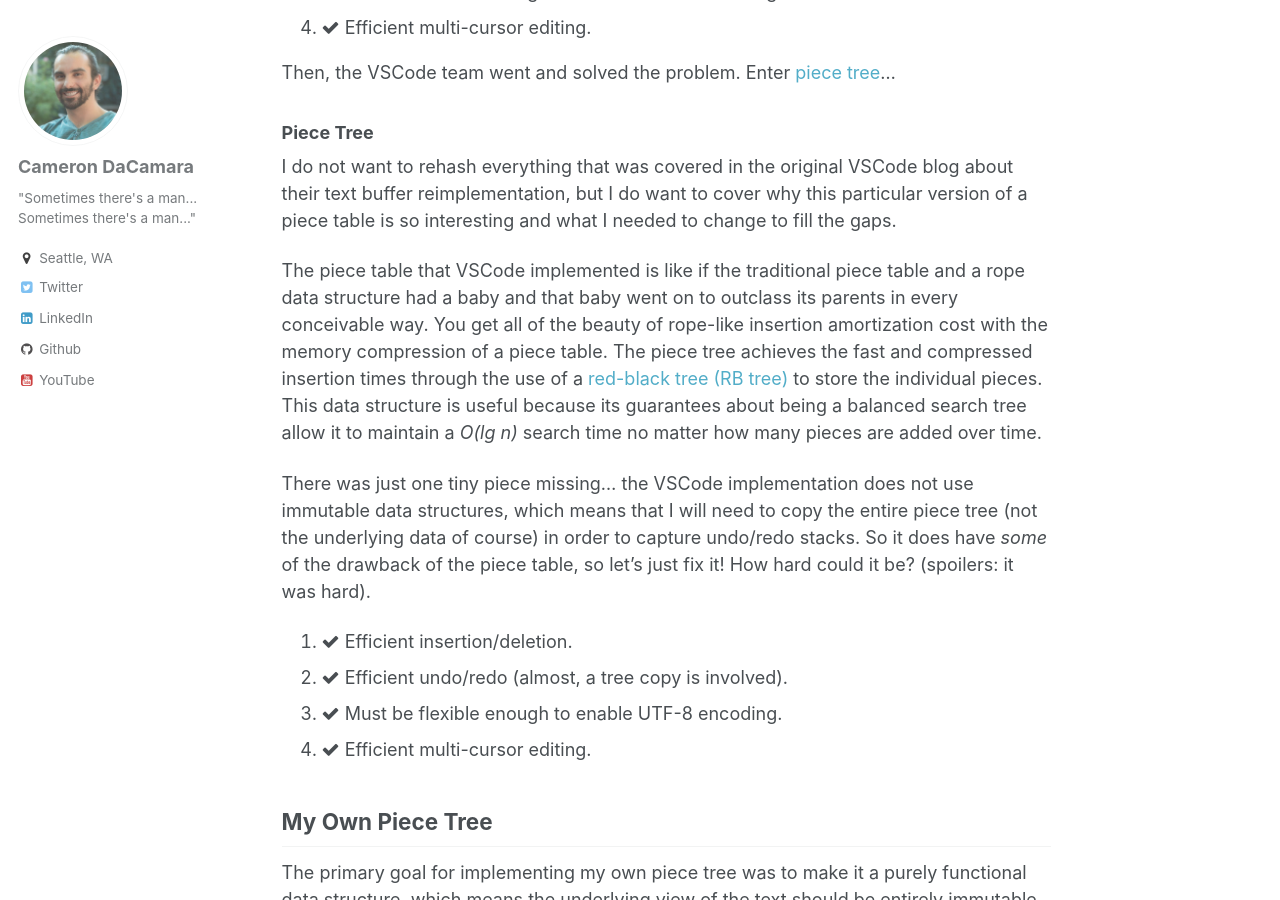
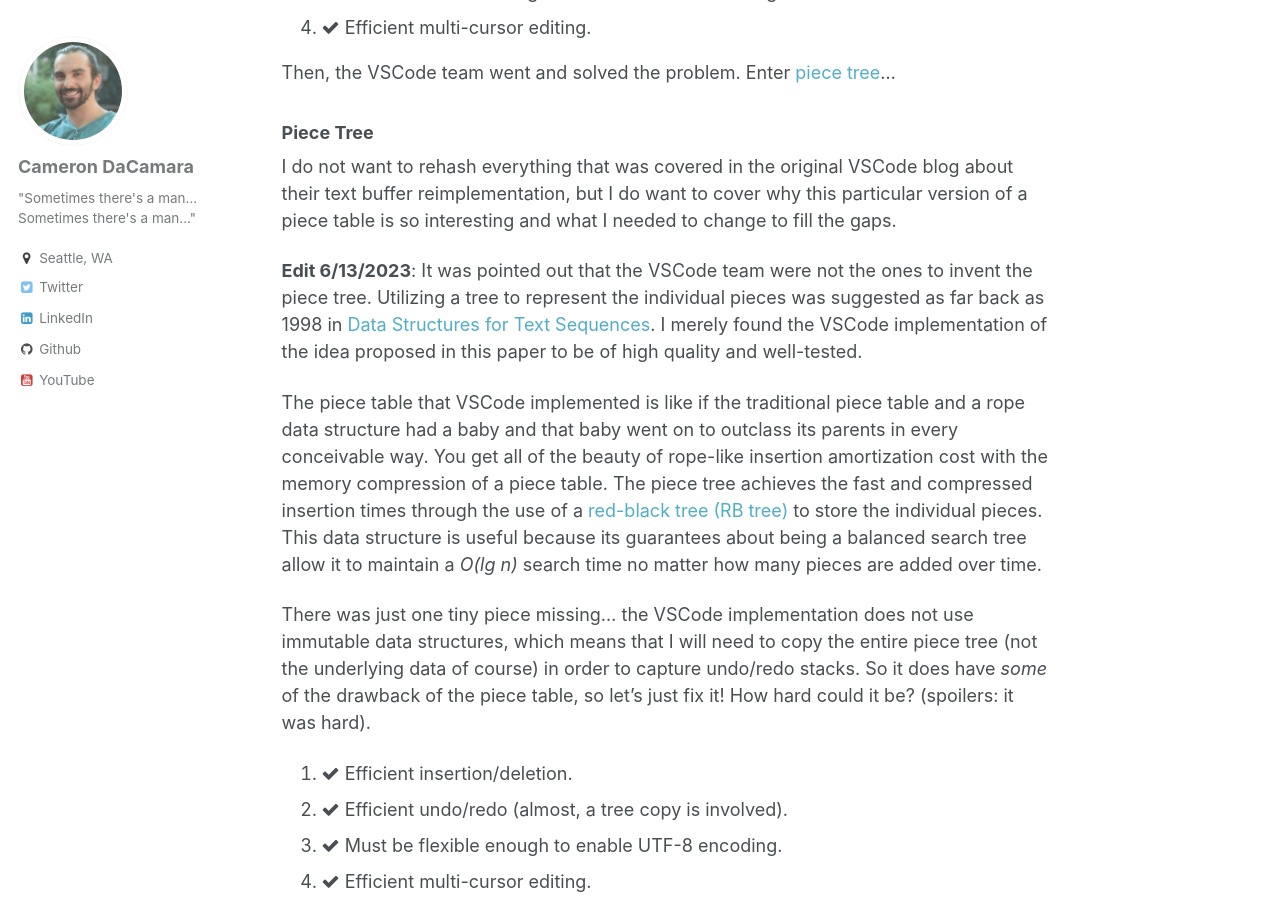
Before and after one commit to cdacamar/cdacamar.github.io, a Jekyll site: the page built from _posts/2023-06-08-editor-data-structures.md, in a window 1280 px wide and 900 px high, scrolled down 6434 px. Built offline with Jekyll 4.4.1, drawn with Linux system fonts in a browser that asks for light colours; emoji names are drawn with the system emoji font.

Commit message:
add reference to paper which proposes a piece tree

```diff
--- a/_posts/2023-06-08-editor-data-structures.md
+++ b/_posts/2023-06-08-editor-data-structures.md
@@ -208,6 +208,8 @@ Then, the VSCode team went and solved the problem.  Enter [piece tree](https://c
 
 I do not want to rehash everything that was covered in the original VSCode blog about their text buffer reimplementation, but I do want to cover why this particular version of a piece table is so interesting and what I needed to change to fill the gaps.
 
+**Edit 6/13/2023**: It was pointed out that the VSCode team were not the ones to invent the piece tree.  Utilizing a tree to represent the individual pieces was suggested as far back as 1998 in [Data Structures for Text Sequences](https://citeseerx.ist.psu.edu/viewdoc/download?doi=10.1.1.48.1265&rep=rep1&type=pdf).  I merely found the VSCode implementation of the idea proposed in this paper to be of high quality and well-tested.
+
 The piece table that VSCode implemented is like if the traditional piece table and a rope data structure had a baby and that baby went on to outclass its parents in every conceivable way.  You get all of the beauty of rope-like insertion amortization cost with the memory compression of a piece table.  The piece tree achieves the fast and compressed insertion times through the use of a [red-black tree (RB tree)](https://en.wikipedia.org/wiki/Red%E2%80%93black_tree) to store the individual pieces.  This data structure is useful because its guarantees about being a balanced search tree allow it to maintain a _O(lg n)_ search time no matter how many pieces are added over time.
 
 There was just one tiny piece missing... the VSCode implementation does not use immutable data structures, which means that I will need to copy the entire piece tree (not the underlying data of course) in order to capture undo/redo stacks.  So it does have _some_ of the drawback of the piece table, so let's just fix it!  How hard could it be?  (spoilers: it was hard).
```
